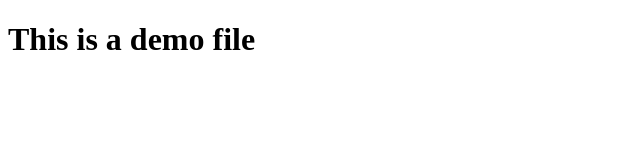
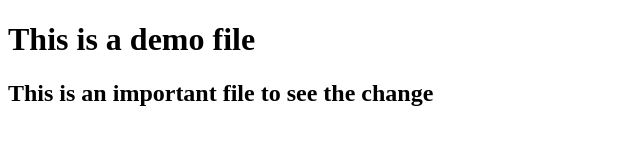
Before and after one commit to HiralL03/NewProject, a plain HTML site: page index1.html in a window 1280 px wide. Shown: the whole page, without its empty margins (0-640 px from the left). Drawn offline with Linux system fonts and the light colour scheme.

Commit message:
H2 is added

```diff
--- a/index1.html
+++ b/index1.html
@@ -8,5 +8,6 @@
 </head>
 <body>
     <h1>This is a demo file</h1>
+    <h2>This is an important file to see the change </h2>
 </body>
 </html>
```
